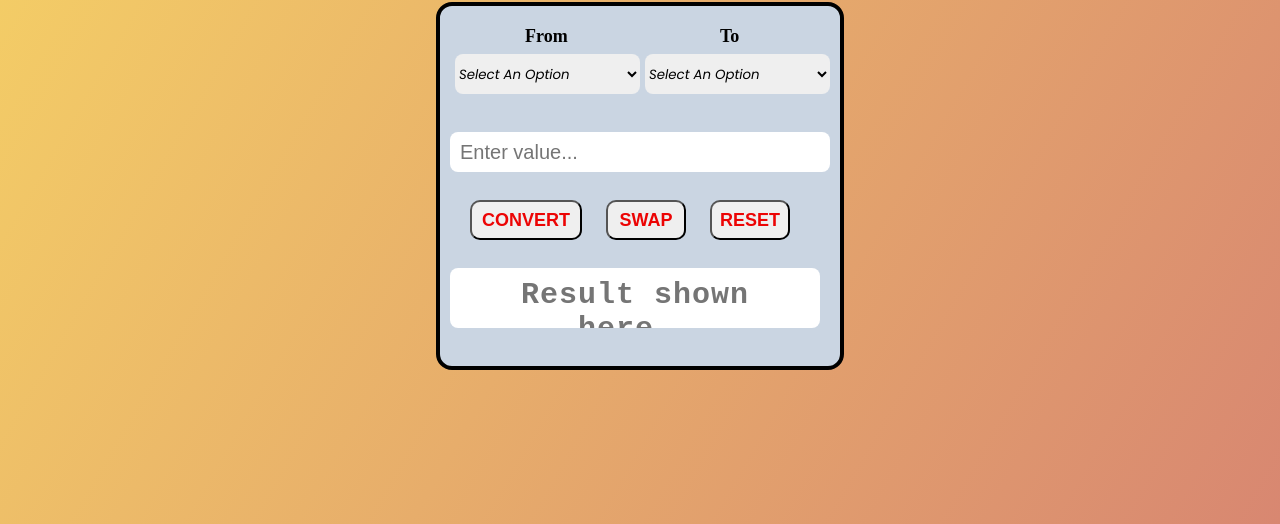
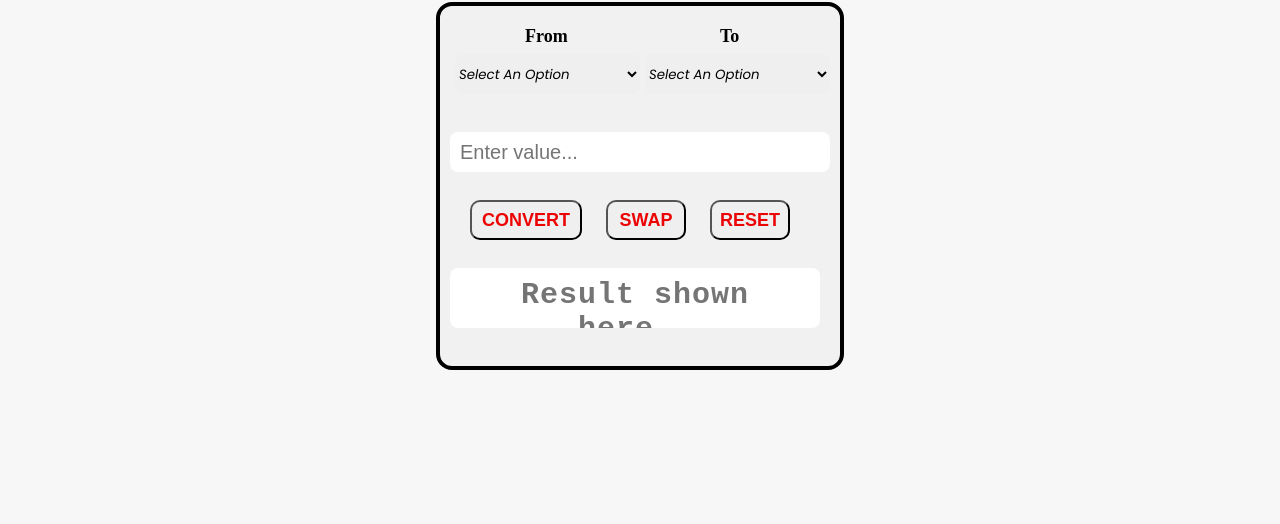
Before and after one commit to vishaltodkar96/converter_app, a plain HTML site: page index.html in a window 1280 px wide. Shown: the part 276-800 px from the top of the page. Drawn offline with Linux system fonts and the light colour scheme.

Commit message:
background color changed

```diff
--- a/styles.css
+++ b/styles.css
@@ -9,7 +9,8 @@
     justify-content: center;
     align-items: center;
     height: 100vh;
-    background: linear-gradient(120deg, #f6d365, #d88771);
+    background-color: #f7f7f7;
+    /* background: linear-gradient(120deg, #f6d365, #d88771); */
 }
 
 .heading {
@@ -26,7 +27,8 @@
     display: block;
     width: 400px;
     height: 360px;
-    background-color: #CAD5E2;
+    background-color: #f1f1f1;
+    /* background-color: #CAD5E2; */
 }
 
 .sub-container {
```
